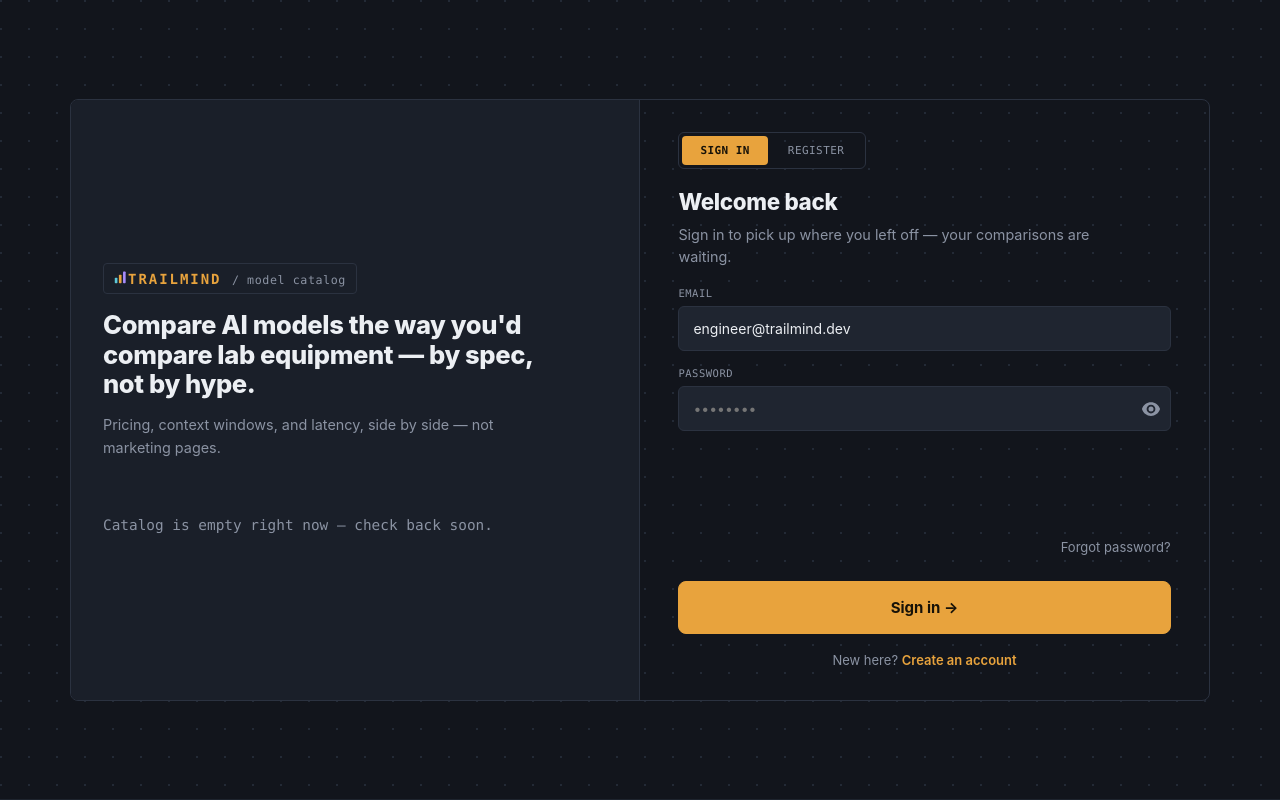
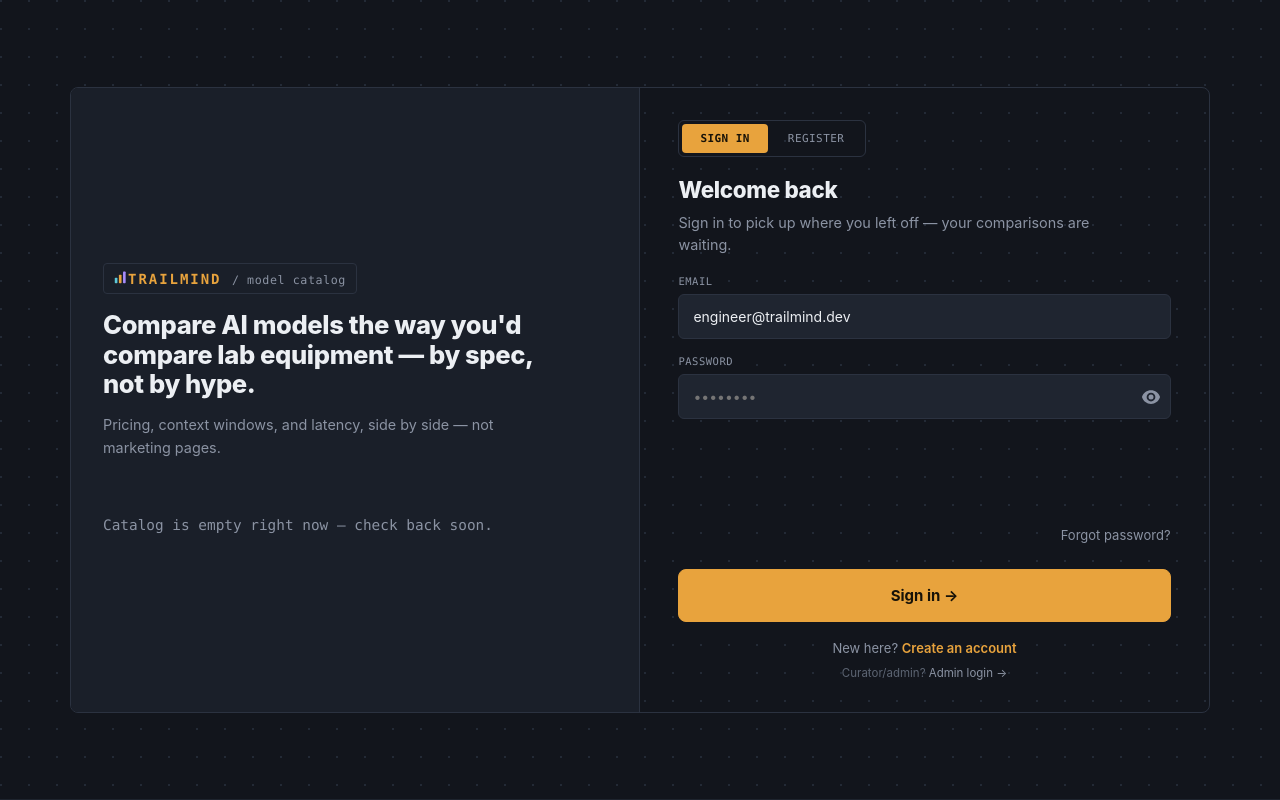
Before and after one commit to leeladesai/smartreco-hackathon, a FastAPI app: page /login in a window 1280 px wide. Run offline with FastAPI, Linux system fonts and the light colour scheme; data comes from the database, SQL or seed files in the repository; data that the repository does not hold is empty.

Commit message:
Add a muted admin-login link to the AI-engineer login page
Admin login was previously URL-only (/admin/login), reachable only if
you already knew the path - fine for a real product's clean separation
between audiences, but makes the admin console hard for a judge to
discover on a hackathon submission. Adds a small "Admin login ->" link
below the register-switch line, styled deliberately quieter than the
Sign in/Register flow so it reads as a secondary escape hatch rather
than a third auth mode - the AUTH-5/AUTH-6 separation between the two
login modules is otherwise unchanged.

```diff
--- a/app/static/css/app.css
+++ b/app/static/css/app.css
@@ -524,6 +524,11 @@
   .auth-switch{font-size:13px; color:var(--muted); margin:18px 0 0; text-align:center;}
   .auth-switch span{color:var(--amber); cursor:pointer; font-weight:600;}
   .auth-switch span:hover{text-decoration:underline;}
+  /* Deliberately quieter than .auth-switch above — this is a secondary escape hatch
+     for curators, not a second primary action competing with Sign in/Register. */
+  .admin-login-link{font-size:11.5px; color:var(--muted-2); margin:10px 0 0; text-align:center;}
+  .admin-login-link span{color:var(--muted); cursor:pointer;}
+  .admin-login-link span:hover{color:var(--text); text-decoration:underline;}
 
   /* ---- live comparison widget (auth pitch) — always real data, never hardcoded ---- */
   .live-compare{
--- a/app/templates/base.html
+++ b/app/templates/base.html
@@ -15,8 +15,10 @@
   catalog/detail/compare, so kept here rather than duplicated in three files). There is
   exactly ONE nav bar element (#app-nav below) and it changes shape by auth state — "none"
   (logged out), "engineer", or "admin" — instead of exposing every screen as an equal,
-  always-clickable tab. Admin login is reached by URL only; nothing in the AI engineer flow
-  links to it, mirroring the real product.
+  always-clickable tab. The AI-engineer login page has one small, deliberately muted
+  "Admin login →" link (see login.html's .admin-login-link) for judges/curators to
+  find easily — quieter than Sign in/Register so it doesn't compete with the primary
+  flow, but no longer URL-only.
 -->
 <header class="app-nav" id="app-nav" data-state="none">
   <div class="brand"><svg class="brand-mark" viewBox="0 0 18 18" aria-hidden="true"><rect x="1" y="10" width="3.4" height="7" rx="1" fill="var(--cyan)"/><rect x="6.3" y="6" width="3.4" height="11" rx="1" fill="var(--amber)"/><rect x="11.6" y="2" width="3.4" height="15" rx="1" fill="var(--violet)"/></svg>TRAILMIND <small id="brand-sub">/ model catalog</small></div>
--- a/app/templates/login.html
+++ b/app/templates/login.html
@@ -75,6 +75,7 @@
       </form>
 
       <p class="auth-switch" id="auth-switch">New here? <span onclick="setAuthMode('register')">Create an account</span></p>
+      <p class="admin-login-link">Curator/admin? <span onclick="go('admin-auth')">Admin login →</span></p>
     </div>
   </div>
 </div>
```
